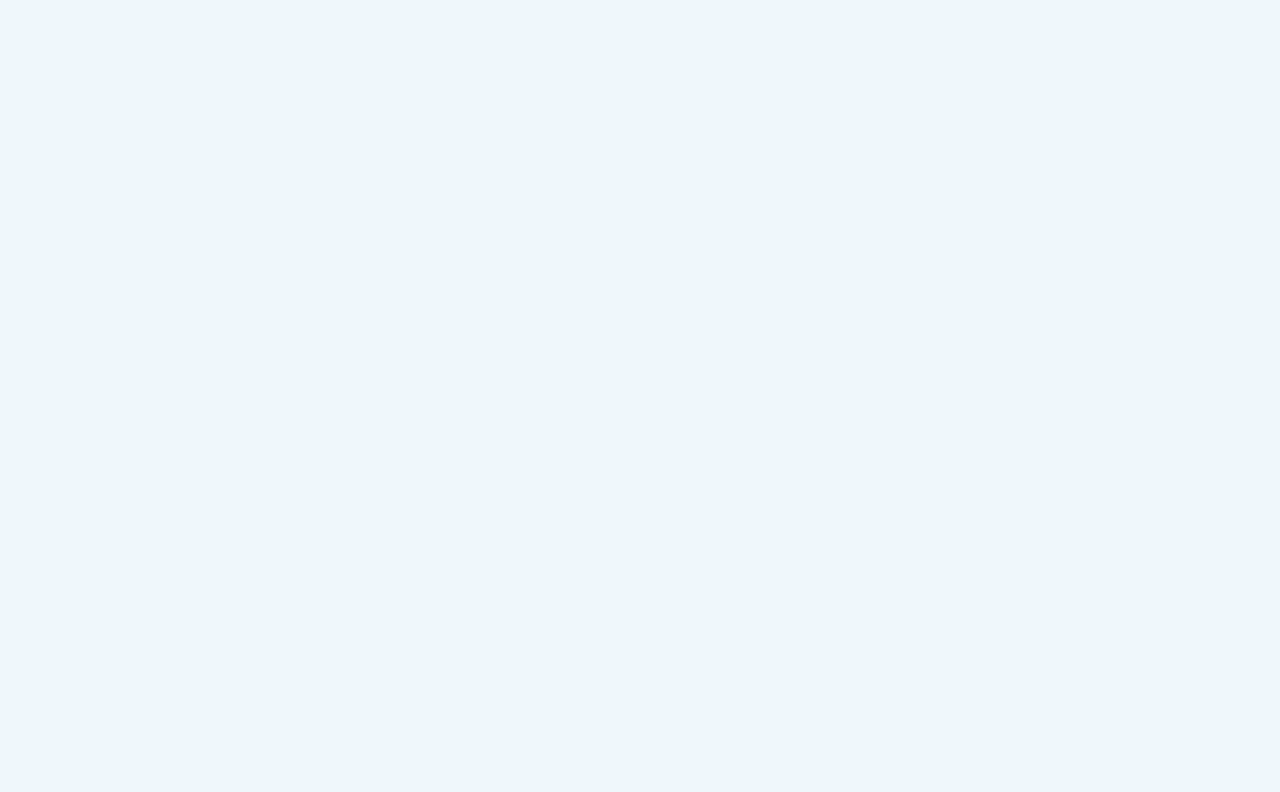
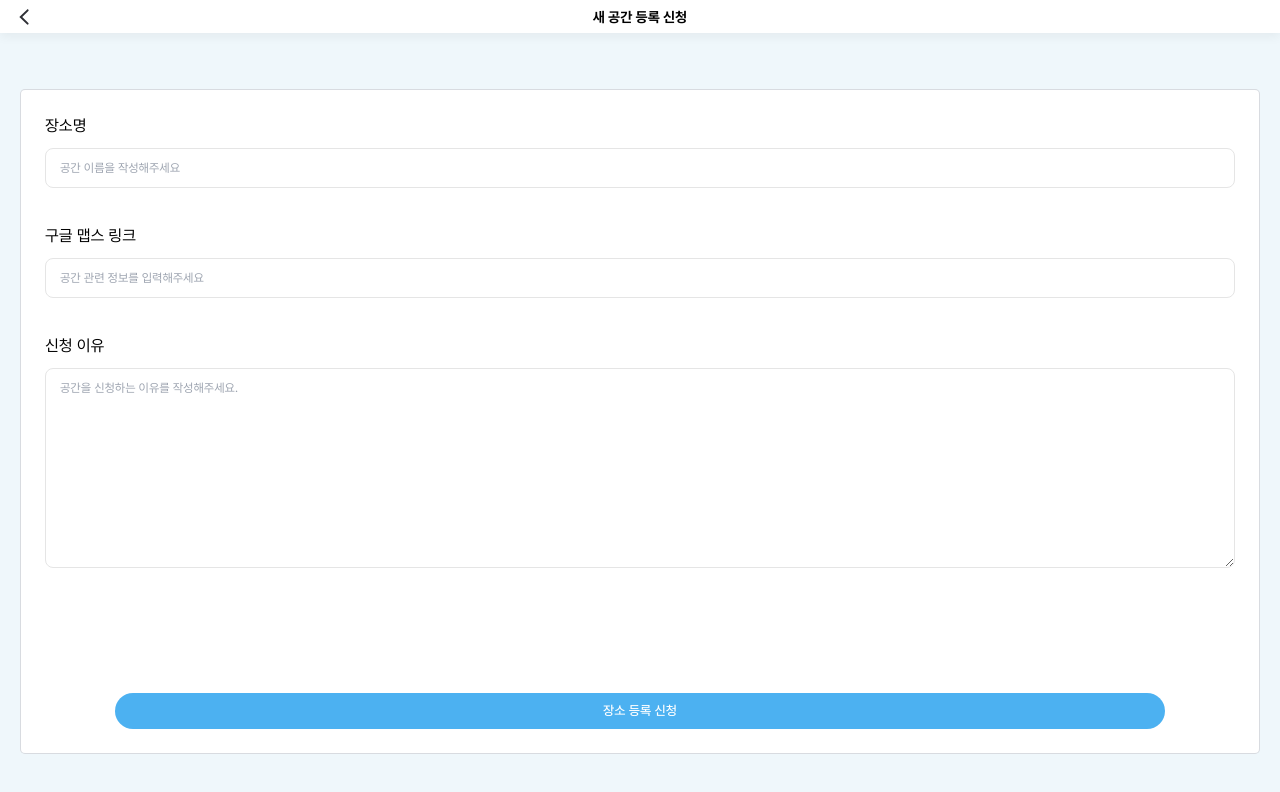
Before and after one commit to Gongspot/Gongspot_Web, a React (Vite) app: page /mypage/spaces/proposal in a window 1280 px wide. Before the commit this address had no page. Shown: the top 792 px of the page. Built offline with nearby package versions, Linux system fonts and the light colour scheme.

Commit message:
feat: 공간 등록 퍼블리싱

```diff
--- a/src/App.tsx
+++ b/src/App.tsx
@@ -18,6 +18,7 @@ import PointDetail from "./components/point/PointDetail";
 import HotSpaceListPage from "./pages/HotSpaceListPage";
 import ProfilePage from "./pages/ProfilePage";
 import WithdrawalPage from "./pages/WithdrawalPage";
+import ProposalPage from "./pages/ProposalPage";
 
 function App() {
   return (
@@ -43,6 +44,7 @@ function App() {
           </Route>
           <Route path="/mypage/profile" element={<ProfilePage />} />
           <Route path="/mypage/withdrawal" element={<WithdrawalPage />} />
+          <Route path="/mypage/spaces/proposal" element={<ProposalPage />} />
         </Routes>
       </div>
       <BottomNavBar />
--- /dev/null
+++ b/src/components/space/ProposalForm.tsx
@@ -0,0 +1,64 @@
+import { useState } from "react";
+import ProposalFormField from "./ProposalFormField";
+import { useNavigate } from "react-router-dom";
+
+const ProposalForm = () => {
+    const navigate = useNavigate();
+
+    const [form, setForm] = useState({
+        name: "",
+        link: "",
+        reason: "",
+    });
+
+    const handleChange = (key: string, value: string) => {
+        setForm(prev => ({ ...prev, [key]: value }));
+    };
+
+    const handleSubmit = (e: React.FormEvent<HTMLFormElement>) => {
+        e.preventDefault();
+        alert("장소 등록 신청이 완료되었습니다.");
+        navigate("/mypage");
+    };
+
+    return (
+        <form
+            className="flex flex-col justify-start h-full"
+            onSubmit={handleSubmit}
+        >
+            <div className="pt-[1.5rem] px-[1.5rem] space-y-[2.25rem] flex-1">
+                <ProposalFormField
+                    title="장소명"
+                    placeholder="공간 이름을 작성해주세요"
+                    value={form.name}
+                    onChange={e => handleChange("name", e.target.value)}
+                />
+                <ProposalFormField
+                    title="구글 맵스 링크"
+                    placeholder="공간 관련 정보를 입력해주세요"
+                    value={form.link}
+                    onChange={e => handleChange("link", e.target.value)}
+                />
+                <div>
+                    <p className="mb-[0.625rem] text-[1rem] text-black">신청 이유</p>
+                    <textarea
+                        className="w-full px-[0.875rem] pt-[0.625rem] pb-[9.5rem] text-[0.75rem] text-black
+                        border border-[#E5E5E5] rounded-[0.5rem]"
+                        placeholder="공간을 신청하는 이유를 작성해주세요."
+                        value={form.reason}
+                        onChange={e => handleChange("reason", e.target.value)}
+                    />
+                </div>
+            </div>
+            <button
+            type="submit"
+            className="mb-[1.5rem] mx-[5.875rem] py-[0.5rem] rounded-[1.25rem]
+            bg-[#4CB1F1] text-white text-[0.813rem] font-medium"
+            >
+            장소 등록 신청
+            </button>
+        </form>
+    );
+};
+
+export default ProposalForm;
--- /dev/null
+++ b/src/components/space/ProposalFormField.tsx
@@ -0,0 +1,24 @@
+interface ProposalFormFieldProps {
+    title: string;
+    placeholder: string;
+    value: string;
+    onChange: (e: React.ChangeEvent<HTMLInputElement>) => void;
+}
+
+const ProposalFormField = ({ title, placeholder, value, onChange }: ProposalFormFieldProps) => {
+    return (
+        <div>
+            <p className="mb-[0.625rem] text-[1rem] text-black">{title}</p>
+            <input
+                type="text"
+                className="w-full px-[0.875rem] py-[0.625rem] text-[0.75rem] text-black
+                border border-[#E5E5E5] rounded-[0.5rem]"
+                placeholder={placeholder}
+                value={value}
+                onChange={onChange}
+            />
+        </div>
+    );
+};
+
+export default ProposalFormField;
--- /dev/null
+++ b/src/pages/ProposalPage.tsx
@@ -0,0 +1,16 @@
+import TopHeader from "../components/TopHeader";
+import ProposalForm from "../components/space/ProposalForm";
+
+const ProposalPage = () => {
+  return (
+    <div className="flex flex-col h-screen bg-[#EFF7FB]">
+      <TopHeader title="새 공간 등록 신청" backButton={true} />
+      <div className="flex flex-col h-full mt-[3.5rem] mb-[2.875rem] mx-[1.25rem]
+        bg-white border border-[#B1B8C180] rounded-[0.313rem]">
+        <ProposalForm />
+      </div>
+    </div>
+  );
+};
+
+export default ProposalPage;
```
